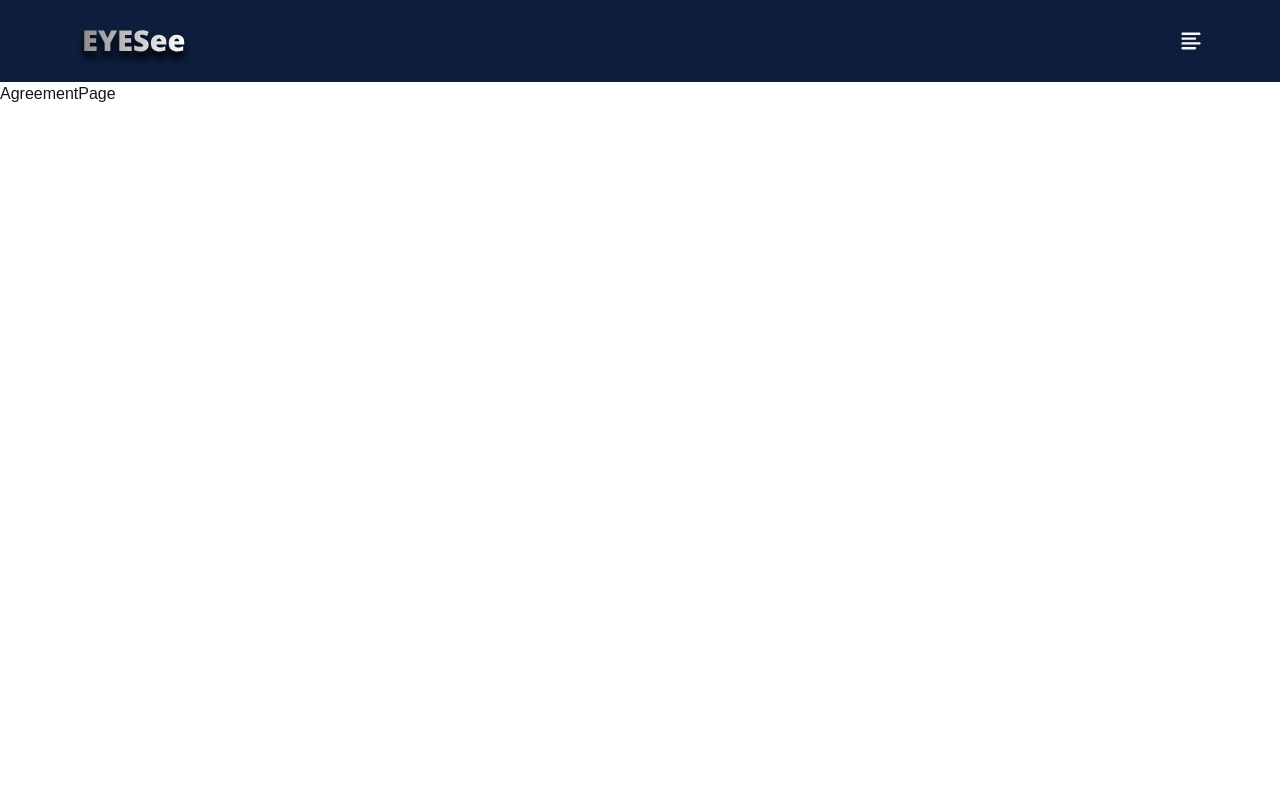
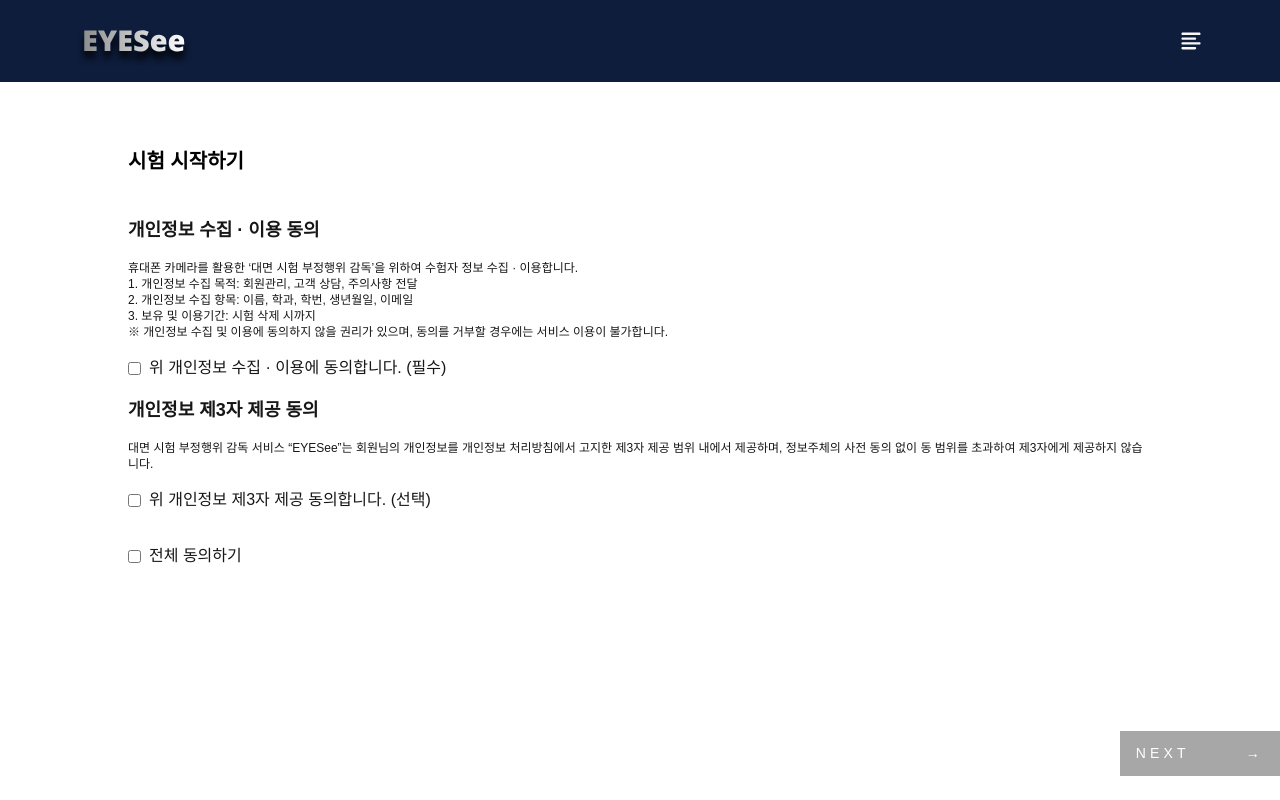
Before and after one commit to CSID-DGU/2024-1-SCS4031-4tune-1, a Next.js app in the folder src/frontend/eyesee-user/: page /agreement in a window 1280 px wide. Built offline with nearby package versions, Linux system fonts and the light colour scheme.

Commit message:
FE: [feat] 개인정보 수집 동의 페이지 작성 #34

```diff
--- a/src/frontend/eyesee-user/src/app/agreement/page.tsx
+++ b/src/frontend/eyesee-user/src/app/agreement/page.tsx
@@ -1,5 +1,40 @@
+"use client";
+
+import AgreementSection from "@/components/agreement/AgreementSection";
+import NextButton from "@/components/common/NextButton";
+import SubHeader from "@/components/common/SubHeader";
+import { Agreements } from "@/types/agreements";
+import { useEffect, useState } from "react";
+
 const AgreementPage = () => {
-  return <div>AgreementPage</div>;
+  const [isAvailable, setIsAvailable] = useState(false);
+  const [agreements, setAgreements] = useState<Agreements>({
+    all: false,
+    personalInfo: false,
+    thirdParty: false,
+  });
+
+  useEffect(() => {
+    if (agreements.personalInfo) {
+      setIsAvailable(true);
+    } else {
+      setIsAvailable(false);
+    }
+  }, [agreements.personalInfo]);
+
+  return (
+    <div>
+      <SubHeader title="시험 시작하기" />
+      <AgreementSection agreements={agreements} setAgreements={setAgreements} />
+      <div className="fixed bottom-6 right-0">
+        <NextButton
+          action="/information"
+          title="NEXT"
+          isAvailable={isAvailable}
+        />
+      </div>
+    </div>
+  );
 };
 
 export default AgreementPage;
--- /dev/null
+++ b/src/frontend/eyesee-user/src/app/information/page.tsx
@@ -0,0 +1,5 @@
+const page = () => {
+  return <div>page</div>;
+};
+
+export default page;
--- /dev/null
+++ b/src/frontend/eyesee-user/src/components/agreement/AgreementSection.tsx
@@ -0,0 +1,83 @@
+import { Agreements } from "@/types/agreements";
+import { Dispatch, SetStateAction } from "react";
+
+type AgreementSectionProps = {
+  agreements: Agreements;
+  setAgreements: Dispatch<SetStateAction<Agreements>>;
+};
+
+const AgreementSection = ({
+  agreements,
+  setAgreements,
+}: AgreementSectionProps) => {
+  const handleIndividualChange = (key: keyof Agreements) => {
+    setAgreements((prev) => {
+      const updated = { ...prev, [key]: !prev[key] };
+      const allChecked = updated.personalInfo && updated.thirdParty;
+      return { ...updated, all: allChecked };
+    });
+  };
+
+  const handleAllChange = () => {
+    setAgreements((prev) => {
+      const newValue = !prev.all;
+      return {
+        all: newValue,
+        personalInfo: newValue,
+        thirdParty: newValue,
+      };
+    });
+  };
+
+  return (
+    <div className="flex flex-col gap-4 pt-10 px-[10vw]">
+      <div className="text-lg font-semibold">개인정보 수집 · 이용 동의</div>
+      <div className="text-xs">
+        휴대폰 카메라를 활용한 ‘대면 시험 부정행위 감독’을 위하여 수험자 정보
+        수집 · 이용합니다.
+        <br />
+        1. 개인정보 수집 목적: 회원관리, 고객 상담, 주의사항 전달
+        <br />
+        2. 개인정보 수집 항목: 이름, 학과, 학번, 생년월일, 이메일
+        <br />
+        3. 보유 및 이용기간: 시험 삭제 시까지
+        <br />※ 개인정보 수집 및 이용에 동의하지 않을 권리가 있으며, 동의를
+        거부할 경우에는 서비스 이용이 불가합니다.
+      </div>
+      <div className="flex items-center gap-2">
+        <input
+          type="checkbox"
+          checked={agreements.personalInfo}
+          onChange={() => handleIndividualChange("personalInfo")}
+        />
+        <label>위 개인정보 수집 · 이용에 동의합니다. (필수)</label>
+      </div>
+
+      <div className="text-lg font-semibold">개인정보 제3자 제공 동의</div>
+      <div className="text-xs">
+        대면 시험 부정행위 감독 서비스 “EYESee”는 회원님의 개인정보를 개인정보
+        처리방침에서 고지한 제3자 제공 범위 내에서 제공하며, 정보주체의 사전
+        동의 없이 동 범위를 초과하여 제3자에게 제공하지 않습니다.
+      </div>
+      <div className="flex items-center gap-2">
+        <input
+          type="checkbox"
+          checked={agreements.thirdParty}
+          onChange={() => handleIndividualChange("thirdParty")}
+        />
+        <label>위 개인정보 제3자 제공 동의합니다. (선택)</label>
+      </div>
+
+      <div className="flex items-center gap-2 mt-4">
+        <input
+          type="checkbox"
+          checked={agreements.all}
+          onChange={handleAllChange}
+        />
+        <label>전체 동의하기</label>
+      </div>
+    </div>
+  );
+};
+
+export default AgreementSection;
--- /dev/null
+++ b/src/frontend/eyesee-user/src/types/agreements.ts
@@ -0,0 +1,5 @@
+export type Agreements = {
+  all: boolean;
+  personalInfo: boolean;
+  thirdParty: boolean;
+};
```
